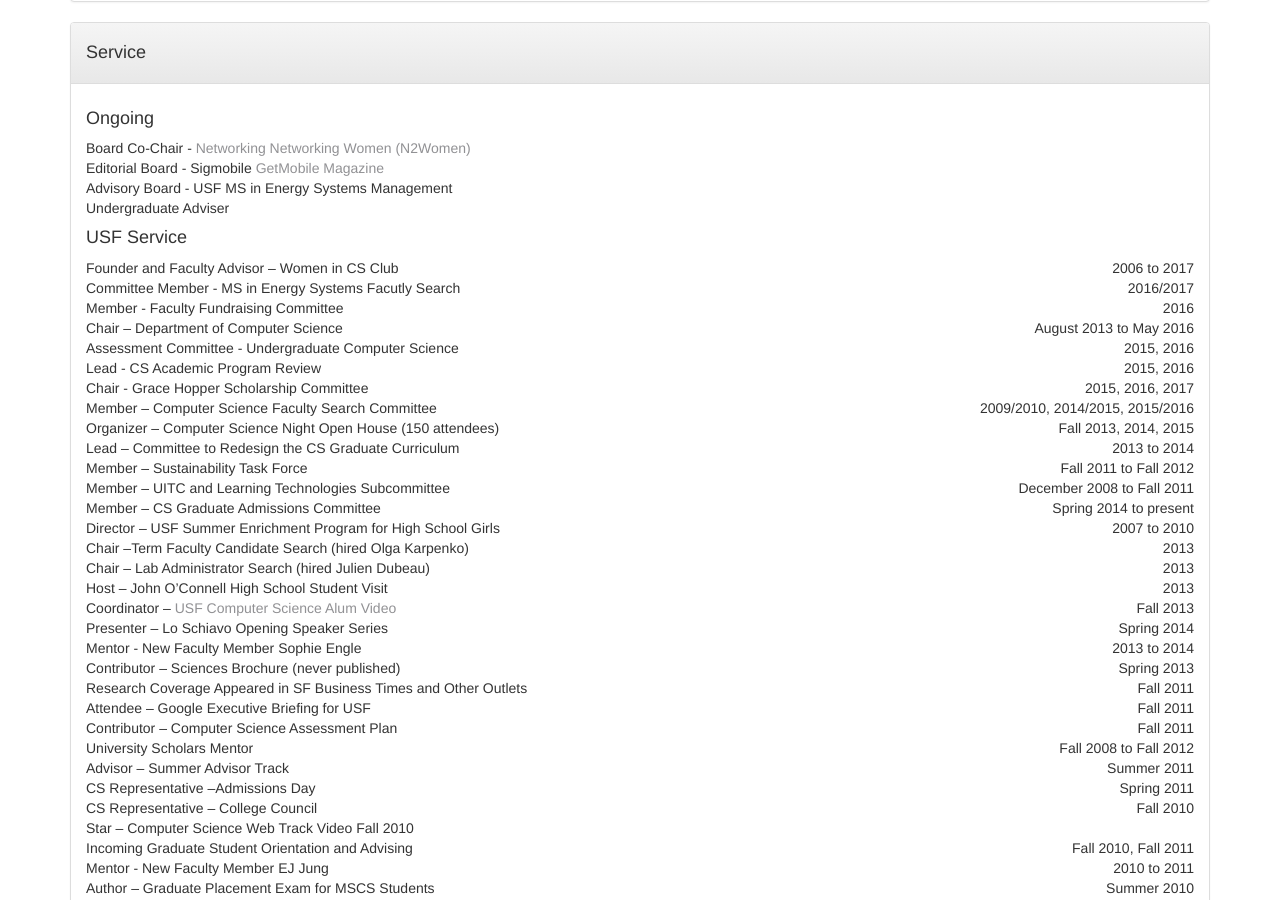
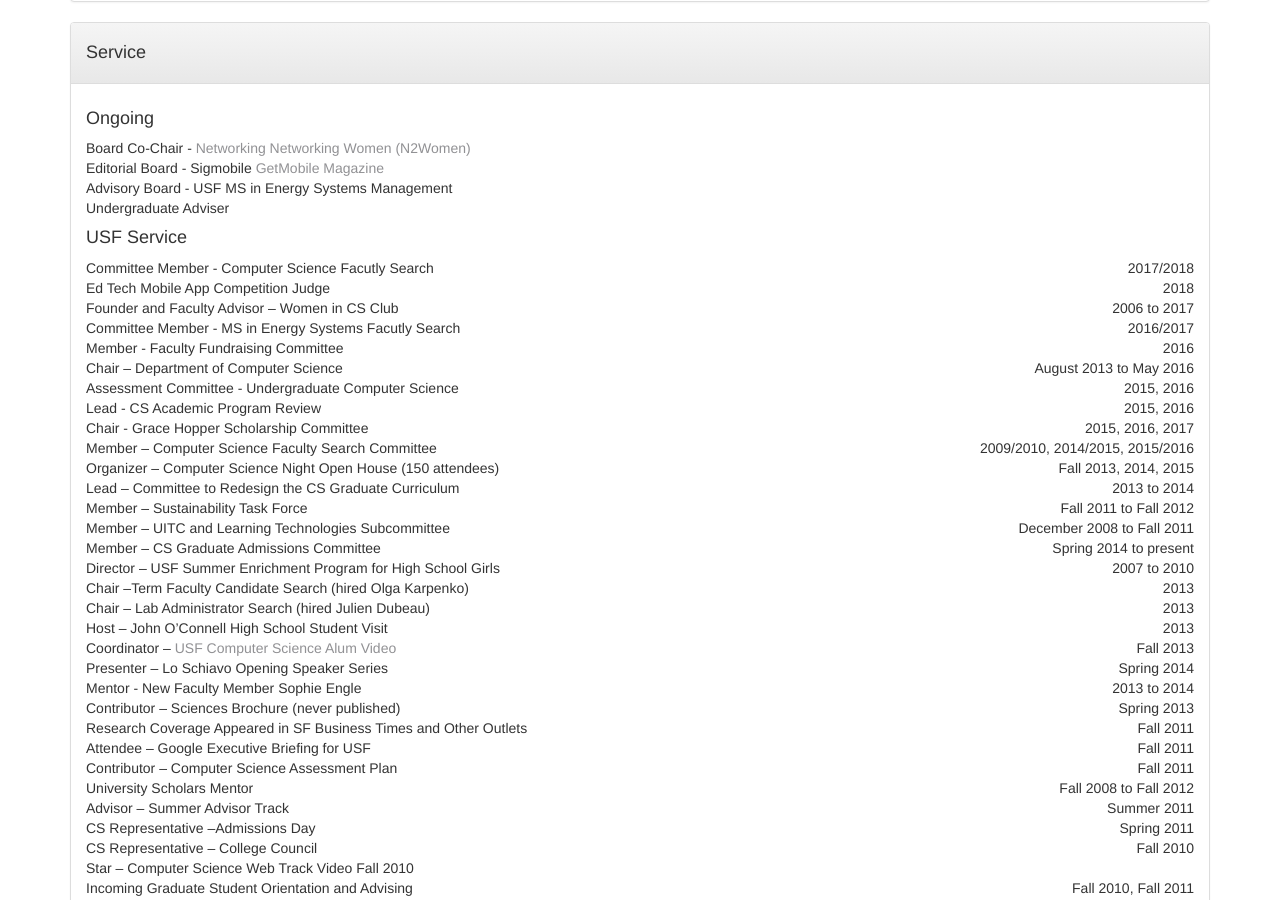
Before and after one commit to srollins/srollins.github.io, a Jekyll site: the page built from vita.html, in a window 1280 px wide and 900 px high, scrolled down 6018 px. Built offline with Jekyll 4.4.1, drawn with Linux system fonts in a browser that asks for light colours.

Commit message:
update vita

```diff
--- a/vita.html
+++ b/vita.html
@@ -522,6 +522,8 @@ title: CV
 
 
 		<h4>USF Service</h4>
+		Committee Member - Computer Science Facutly Search <span style="float:right;">2017/2018</span><br/>
+		Ed Tech Mobile App Competition Judge <span style="float:right;">2018</span><br/>
 		Founder and Faculty Advisor – Women in CS Club <span style="float:right;">2006 to 2017</span><br/>
 		Committee Member - MS in Energy Systems Facutly Search <span style="float:right;">2016/2017</span><br/>
 		Member - Faculty Fundraising Committee <span style="float:right;">2016</span><br/>
```
